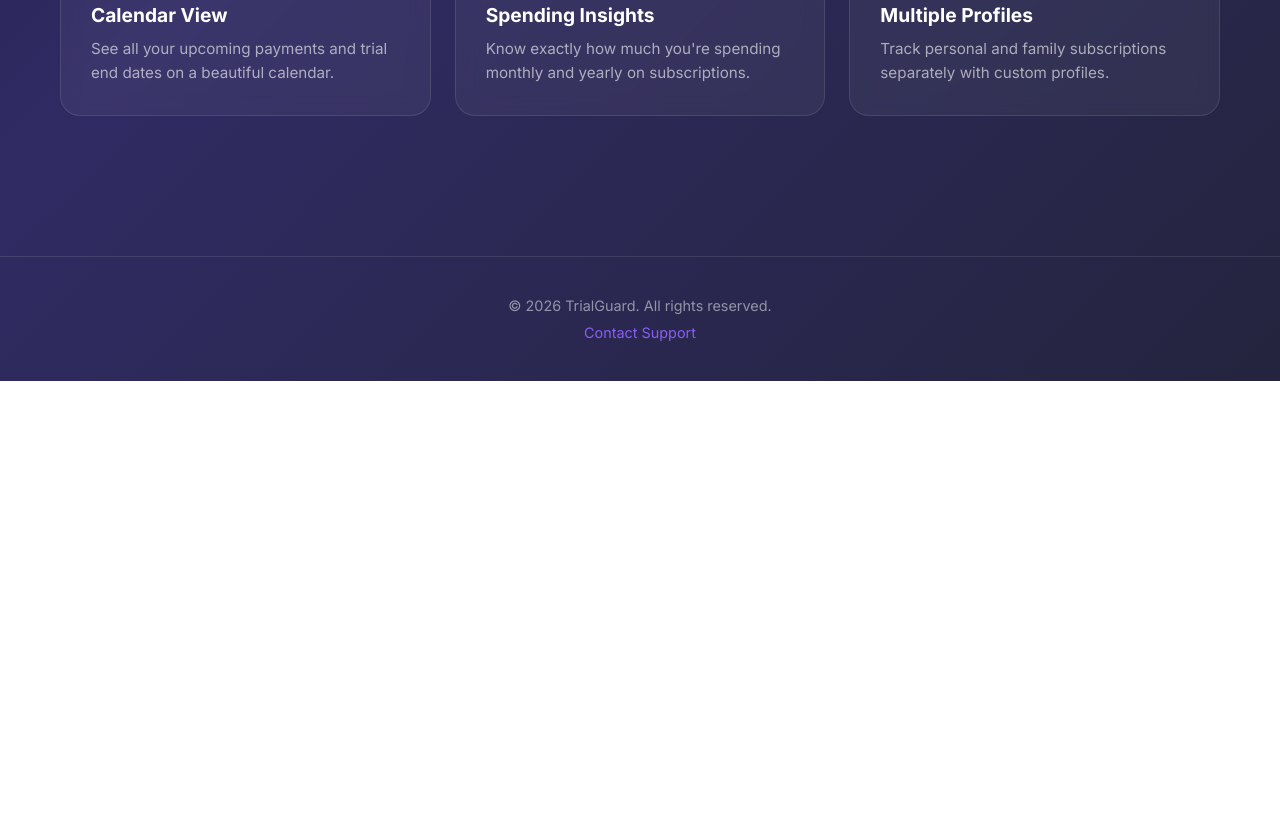
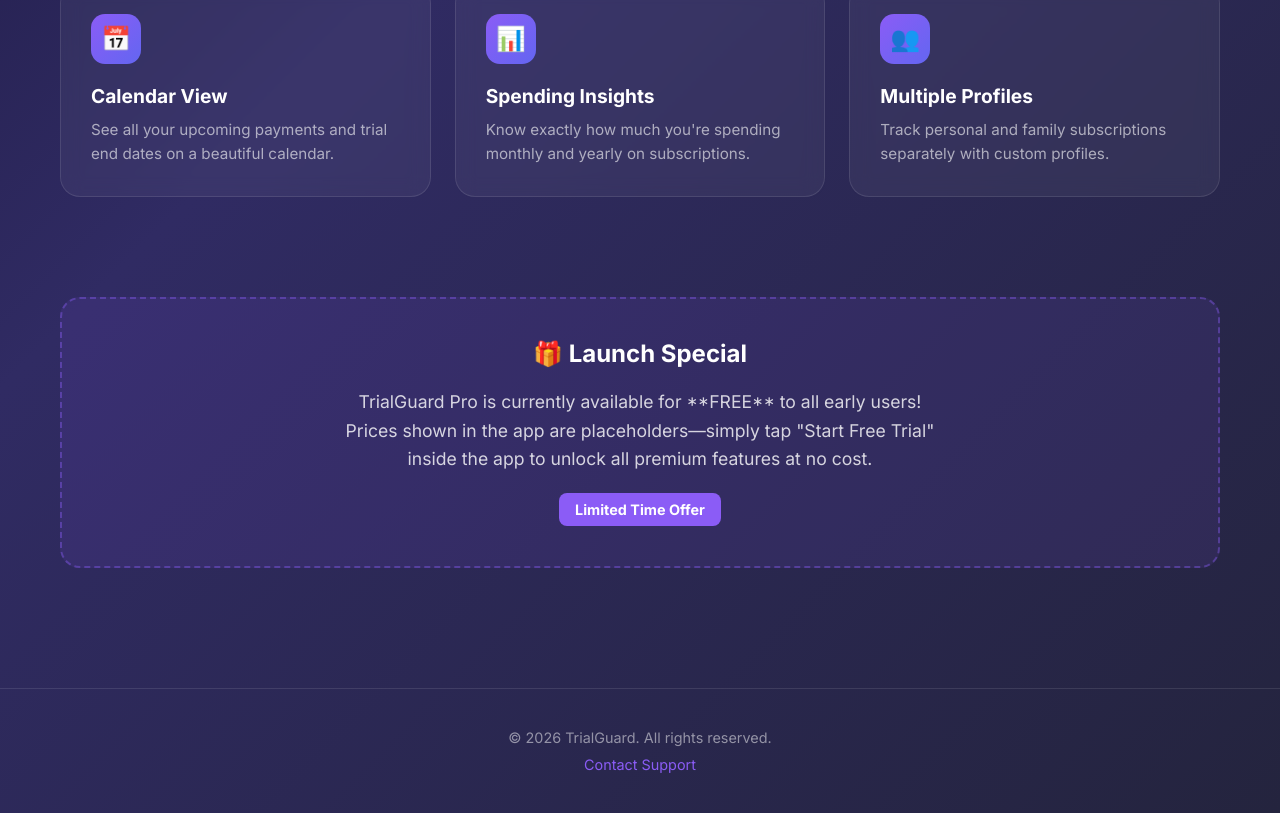
Before and after one commit to Ephram-06/trialguard-support, a plain HTML site: page index.html in a window 1280 px wide. Shown: the part 1314-2127 px from the top of the page. Before the commit the page ends 1695 px from the top, so only its background shows below. Drawn offline with Linux system fonts and the light colour scheme.

Commit message:
Add launch special banner and premium status section

```diff
--- a/index.html
+++ b/index.html
@@ -222,6 +222,13 @@
 
 <body>
     <div class="container">
+        <!-- Launch Special Banner -->
+        <div
+            style="background: rgba(139, 92, 246, 0.2); border: 1px solid #8B5CF6; padding: 15px; border-radius: 16px; margin-bottom: 30px; text-align: center; backdrop-filter: blur(10px);">
+            <p style="color: #fff; font-weight: 600; font-size: 0.95rem;">🚀 <span style="color: #A78BFA;">LAUNCH
+                    SPECIAL:</span> Get TrialGuard Pro features for FREE! (Prices in app are placeholders)</p>
+        </div>
+
         <!-- Hero Section -->
         <section class="hero">
             <div class="logo">🛡️</div>
@@ -302,6 +309,20 @@
                 </div>
             </div>
         </section>
+
+        <!-- Premium Status Section -->
+        <section
+            style="background: rgba(139, 92, 246, 0.1); border: 2px dashed rgba(139, 92, 246, 0.4); border-radius: 20px; padding: 40px; text-align: center; margin: 40px 0;">
+            <h2 style="color: #fff; margin-bottom: 20px;">🎁 Launch Special</h2>
+            <p
+                style="color: rgba(255,255,255,0.8); font-size: 1.1rem; line-height: 1.6; max-width: 600px; margin: 0 auto 20px;">
+                TrialGuard Pro is currently available for **FREE** to all early users! Prices shown in the app are
+                placeholders—simply tap "Start Free Trial" inside the app to unlock all premium features at no cost.
+            </p>
+            <span
+                style="display: inline-block; background: #8B5CF6; color: #fff; padding: 8px 16px; border-radius: 8px; font-weight: bold; font-size: 0.9rem;">Limited
+                Time Offer</span>
+        </section>
     </div>
 
     <!-- Footer -->
```
